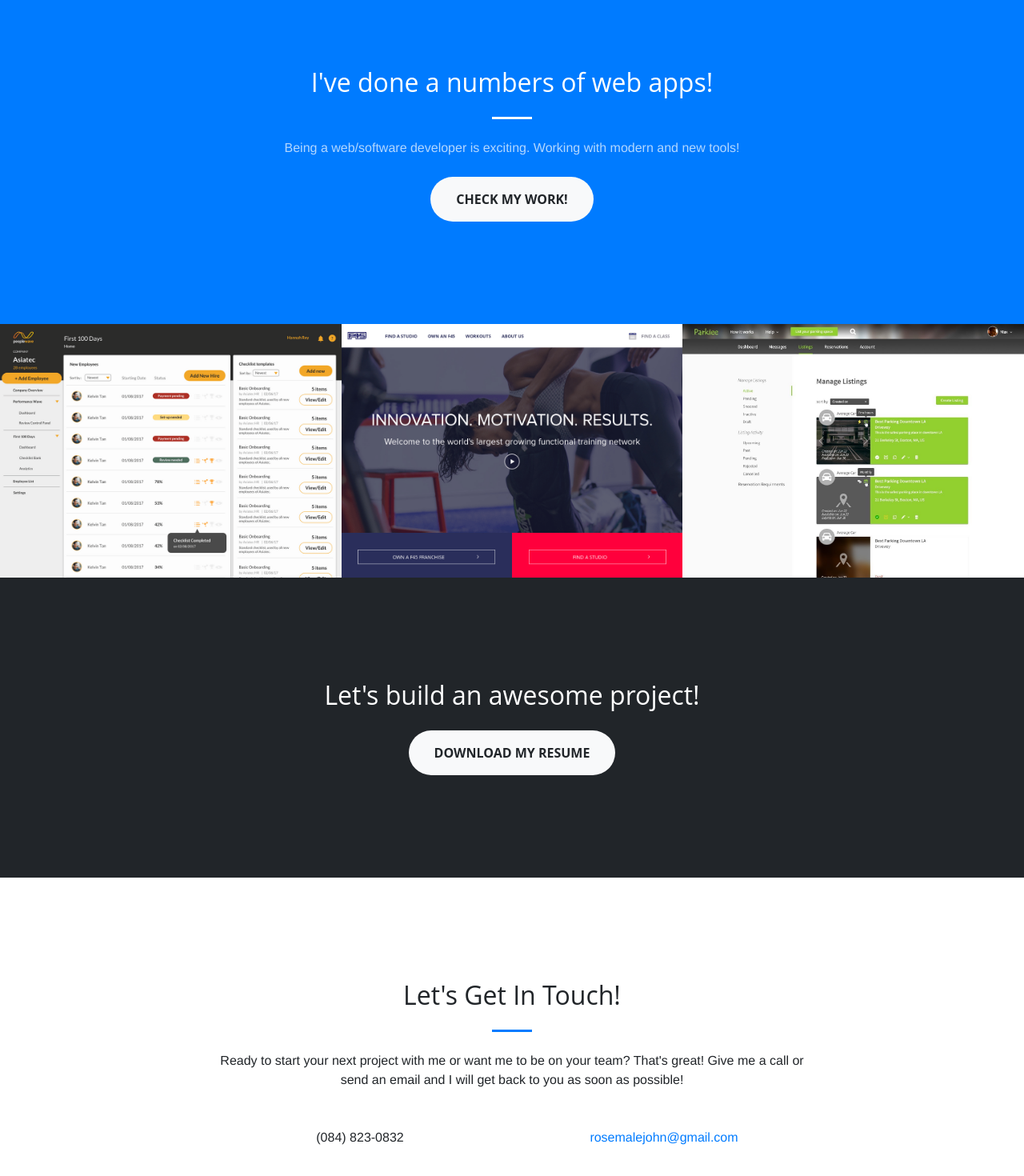
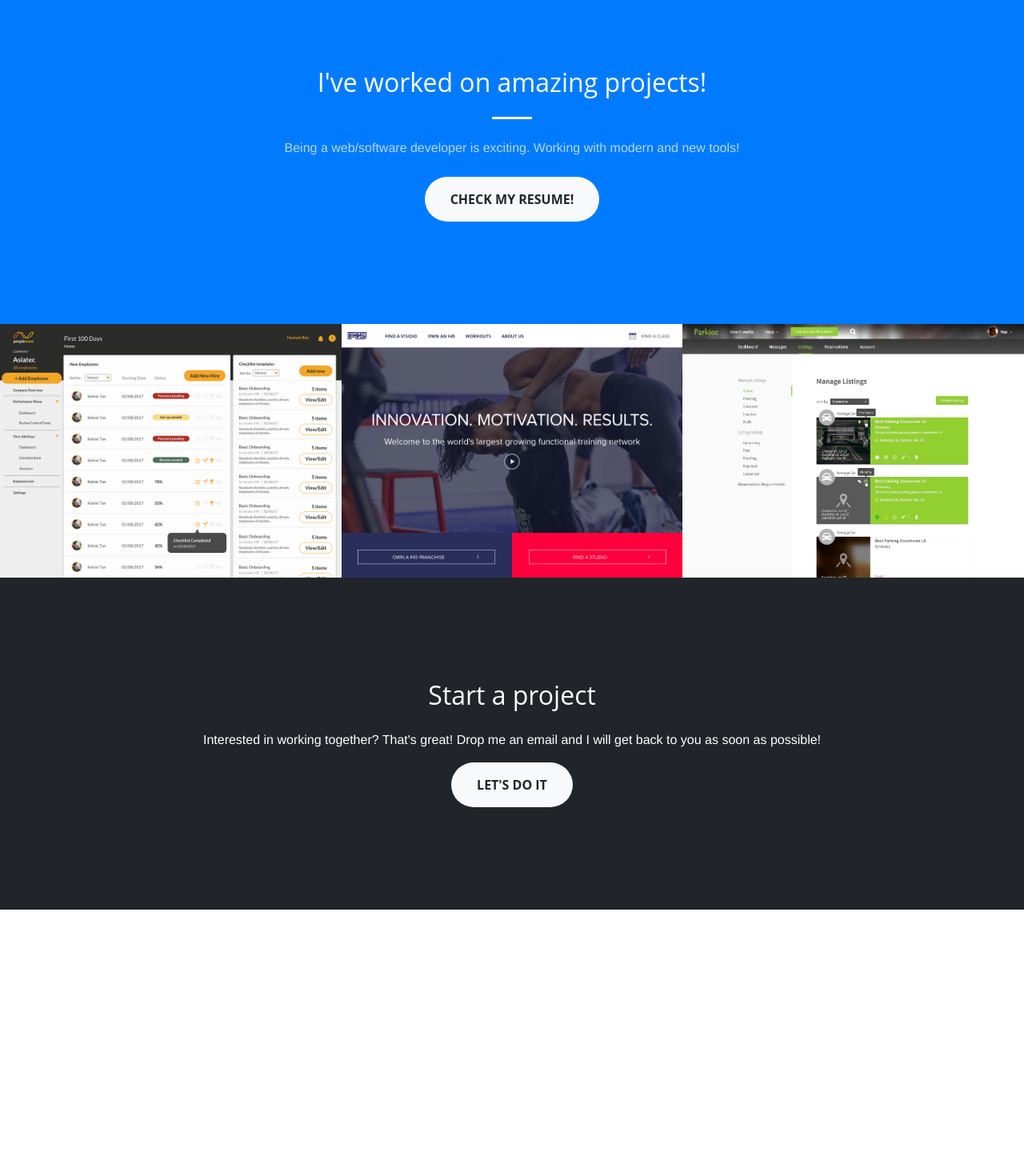
Before and after one commit to rosemalejohn/rosemalejohn, a Vue app: page / in a window 1280 px wide. Shown: the part 844-2314 px from the top of the page at 80% size. After the commit the page ends 1981 px from the top, so only its background shows below. Built offline with nearby package versions, Linux system fonts and the light colour scheme.

Commit message:
Remove some sections

```diff
--- a/src/App.vue
+++ b/src/App.vue
@@ -2,9 +2,7 @@
   <div id="app">
     <navigation />
     <app-header />
-    <about />
     <portfolio />
-    <resume />
     <contact />
   </div>
 </template>
@@ -14,7 +12,6 @@ import Navigation from '@/components/Navigation'
 import AppHeader from '@/components/Header'
 import About from '@/components/About'
 import Portfolio from '@/components/Portfolio'
-import Resume from '@/components/Resume'
 import Contact from '@/components/Contact'
 
 export default {
@@ -25,7 +22,6 @@ export default {
     AppHeader,
     About,
     Portfolio,
-    Resume,
     Contact
   }
 }
--- a/src/components/About.vue
+++ b/src/components/About.vue
@@ -3,7 +3,7 @@
     <div class="container">
       <div class="row">
         <div class="col-lg-8 mx-auto text-center">
-          <h2 class="section-heading text-white">I've done a numbers of web apps!</h2>
+          <h2 class="section-heading text-white">I've worked on amazing projects!</h2>
           <hr class="light my-4">
           <p class="text-faded mb-4">Being a web/software developer is exciting. Working with modern and new tools!</p>
           <a class="btn btn-light btn-xl js-scroll-trigger" href="#portfolio">Check my work!</a>
--- a/src/components/Contact.vue
+++ b/src/components/Contact.vue
@@ -1,25 +1,9 @@
 <template>
-  <section id="contact">
-    <div class="container">
-      <div class="row">
-        <div class="col-lg-8 mx-auto text-center">
-          <h2 class="section-heading">Let's Get In Touch!</h2>
-          <hr class="my-4">
-          <p class="mb-5">Ready to start your next project with me or want me to be on your team? That's great! Give me a call or send an email and I will get back to you as soon as possible!</p>
-        </div>
-      </div>
-      <div class="row">
-        <div class="col-lg-4 ml-auto text-center">
-          <i class="fa fa-phone fa-3x mb-3 sr-contact"></i>
-          <p>(084) 823-0832</p>
-        </div>
-        <div class="col-lg-4 mr-auto text-center">
-          <i class="fa fa-envelope-o fa-3x mb-3 sr-contact"></i>
-          <p>
-            <a href="mailto:rosemalejohn@gmail.com?Subject=WorkProposal">rosemalejohn@gmail.com</a>
-          </p>
-        </div>
-      </div>
+  <section id="contact" class="bg-dark text-white">
+    <div class="container text-center">
+      <h2 class="mb-4">Start a project</h2>
+      <p>Interested in working together? That's great! Drop me an email and I will get back to you as soon as possible!</p>
+      <a class="btn btn-light btn-xl sr-button" href="mailto:rosemalejohn@gmail.com?Subject=Project proposal">Let's do it</a>
     </div>
   </section>
 </template>
--- a/src/components/Header.vue
+++ b/src/components/Header.vue
@@ -10,7 +10,6 @@
         </div>
         <div class="col-lg-8 mx-auto">
           <p class="text-faded mb-5">A passionate web developer from The Philippines | <a href="https://laravel.com" target="_blank" class="text-laravel">Laravel</a> and <a href="https://vuejs.org" target="_blank" class="text-vue">Vue</a> guru</p>
-          <a class="btn btn-primary btn-xl js-scroll-trigger" href="#about">Interested?</a>
         </div>
       </div>
     </div>
--- a/src/components/Navigation.vue
+++ b/src/components/Navigation.vue
@@ -12,9 +12,6 @@
           </li>
           <li class="nav-item">
             <a class="nav-link js-scroll-trigger" href="#portfolio">Portfolio</a>
-          </li>
-          <li class="nav-item">
-            <a class="nav-link js-scroll-trigger" href="#resume">Resume</a>
           </li>
           <li class="nav-item">
             <a class="nav-link js-scroll-trigger" href="#contact">Contact</a>
--- a/src/components/Portfolio.vue
+++ b/src/components/Portfolio.vue
@@ -1,16 +1,31 @@
 <template>
-  <section class="p-0" id="portfolio">
+  <div id="portfolio">
+    <section class="bg-primary">
+      <div class="container">
+        <div class="row">
+          <div class="col-lg-8 mx-auto text-center">
+            <h2 class="section-heading text-white">I've worked on amazing projects!</h2>
+            <hr class="light my-4">
+            <p class="text-faded mb-4">Being a web/software developer is exciting. Working with modern and new tools!</p>
+            <a class="btn btn-light btn-xl js-scroll-trigger" href="/files/RESUME.pdf" target="_blank">Check my resume!</a>
+          </div>
+        </div>
+      </div>
+    </section>
+    <section class="p-0">
       <div class="container-fluid p-0">
         <div class="row no-gutters popup-gallery">
           <project-box
             link="https://peoplewave.co"
             title="Peoplewave"
             category="HR SaaS"
+            description="Peoplewave is a SaaS HR Software that offers company performance appraisal and onboarding tool"
             cover="/img/portfolio/peoplewave.png"
             class="col-lg-4 col-sm-12"
           />
           <project-box
             link="https://f45training.com"
+            description="Team-based, functional training facility"
             title="F45"
             category="Fitness"
             cover="/img/portfolio/f45.png"
@@ -19,6 +34,7 @@
           <project-box
             link=""
             title="Parkiee"
+            description="Allows users to rent or lease parking space"
             category="Online marketplace"
             cover="/img/portfolio/parkiee.jpg"
             class="col-lg-4 col-sm-12"
@@ -26,6 +42,7 @@
         </div>
       </div>
     </section>
+  </div>
 </template>
 
 <script>
--- a/src/components/ProjectBox.vue
+++ b/src/components/ProjectBox.vue
@@ -7,8 +7,11 @@
           <div class="project-category text-faded">
             {{ category }}
           </div>
-          <div class="project-name">
+          <div class="project-name font-weight-bold">
             {{ title }}
+          </div>
+          <div class="project-description">
+            {{ description }}
           </div>
         </div>
       </div>
@@ -20,6 +23,9 @@
   export default {
     props: {
       title: {
+        type: String
+      },
+      description: {
         type: String
       },
       category: {
--- a/src/components/Resume.vue
+++ /dev/null
@@ -1,8 +0,0 @@
-<template>
-  <section id="resume" class="bg-dark text-white">
-    <div class="container text-center">
-      <h2 class="mb-4">Let's build an awesome project!</h2>
-      <a class="btn btn-light btn-xl sr-button" href="/files/RESUME.pdf" target="_blank">Download my resume</a>
-    </div>
-  </section>
-</template>
```
Lines whose indentation alone changed are shown as unchanged.
